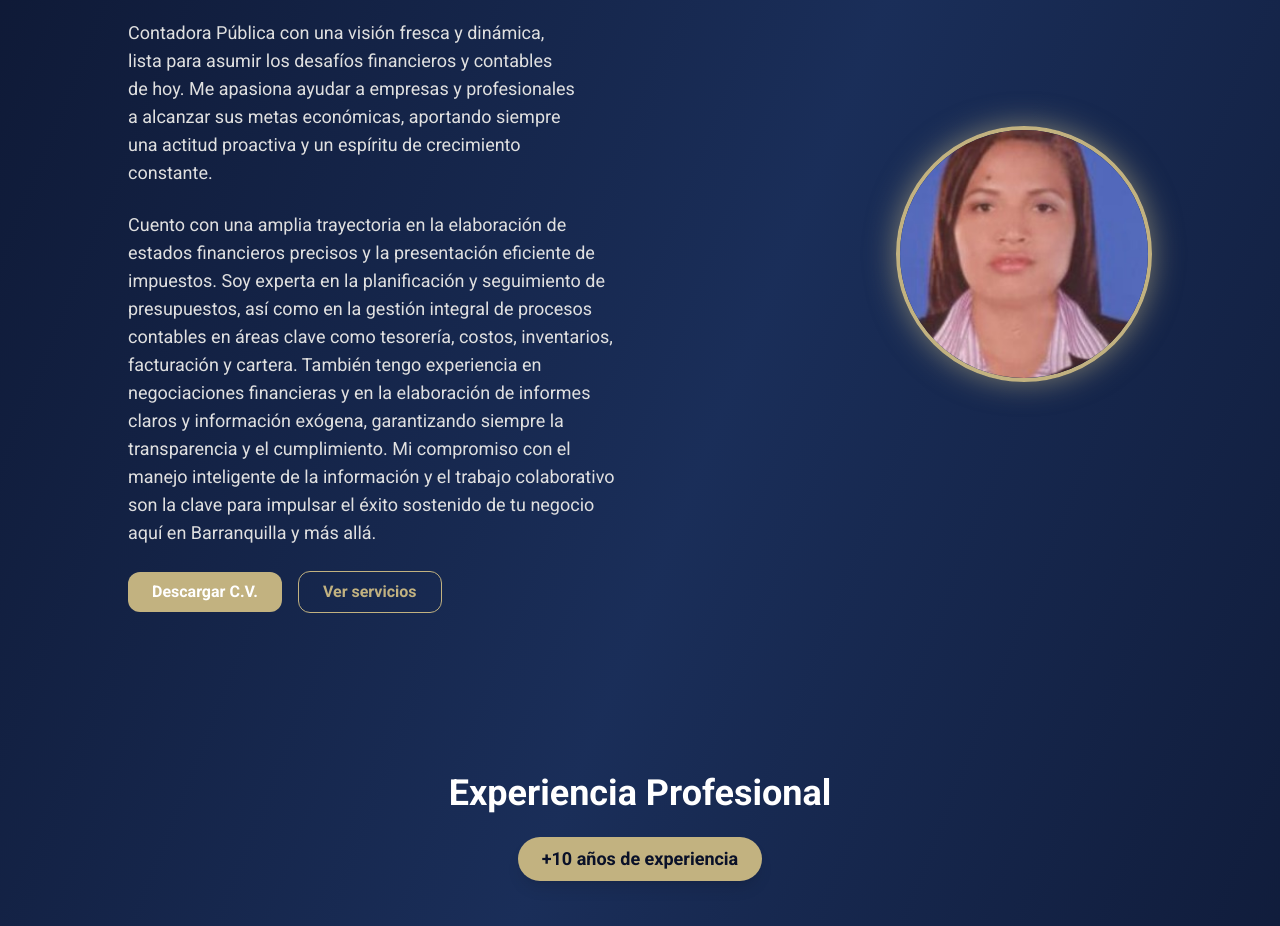
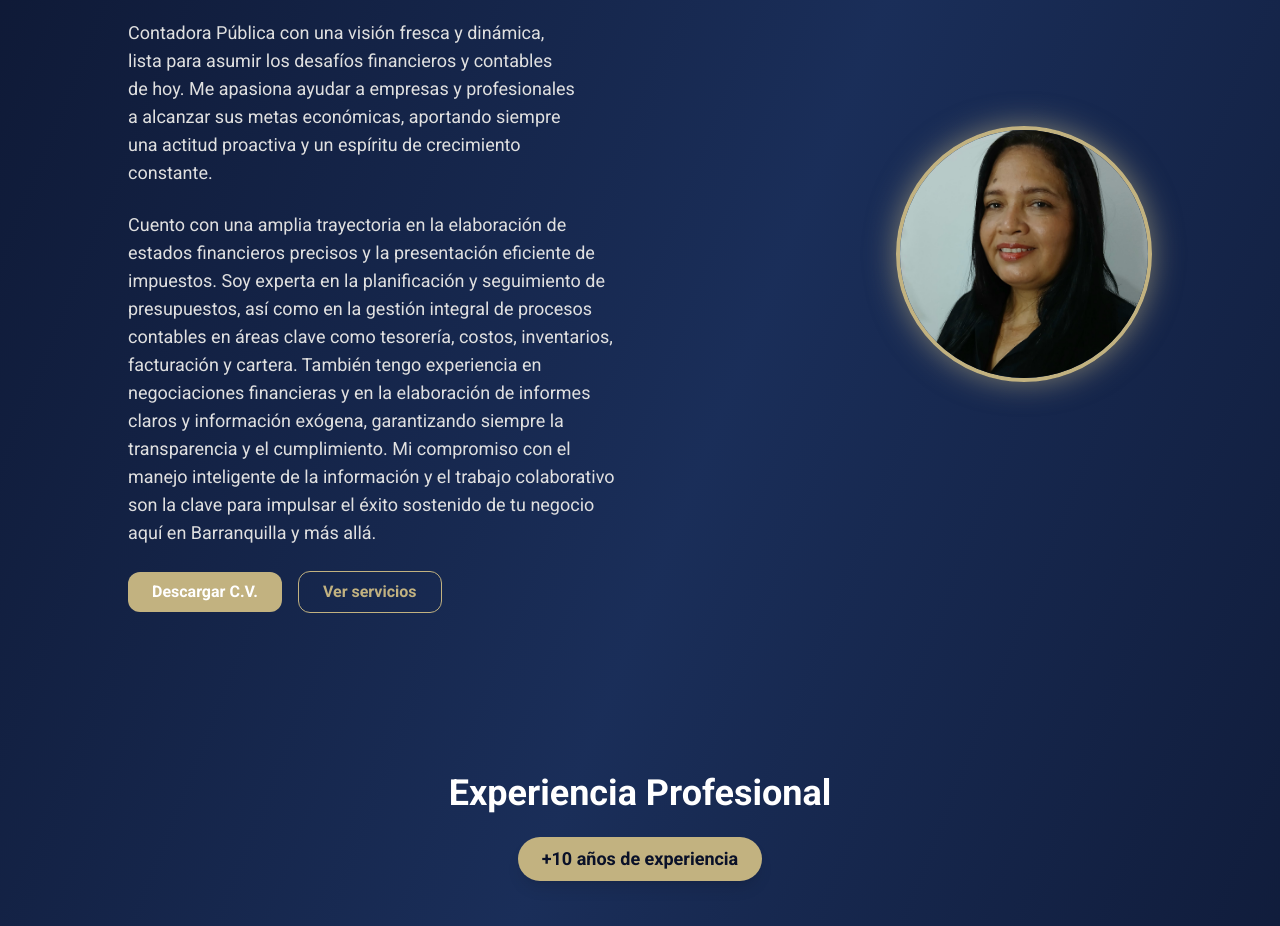
Before and after one commit to MaDev13/Portafolio_Yeimy, a plain HTML site: page index.html in a window 1280 px wide. Shown: the part 985-1911 px from the top of the page. Drawn offline with nearby package versions, Linux system fonts and the light colour scheme.

Commit message:
Despliegue de portafolio Yeimy

```diff
--- a/index.html
+++ b/index.html
@@ -156,7 +156,7 @@
             <div class="flex justify-center md:justify-end animate-slide-in-right">
                 <div
                     class="relative w-40 h-40 sm:w-48 sm:h-48 md:w-64 md:h-64 rounded-full overflow-hidden border-4 border-accent-gold shadow-[0_0_30px_#C2B28099]">
-                    <img src="/foto_yeimy.jpg" alt="Foto de Yeimy Vargas"
+                    <img src="/foto.jpg" alt="Foto de Yeimy Vargas"
                         class="object-cover w-full h-full" />
                 </div>
             </div>
```
Also changed, not shown: foto.jpg (added), foto_yeimy.jpg (deleted).
